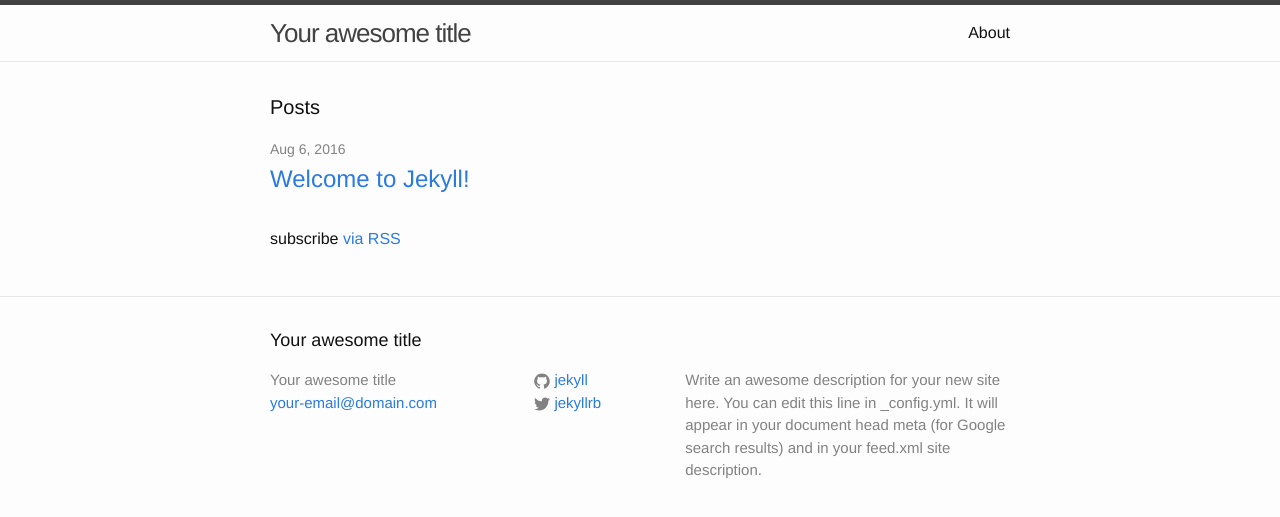
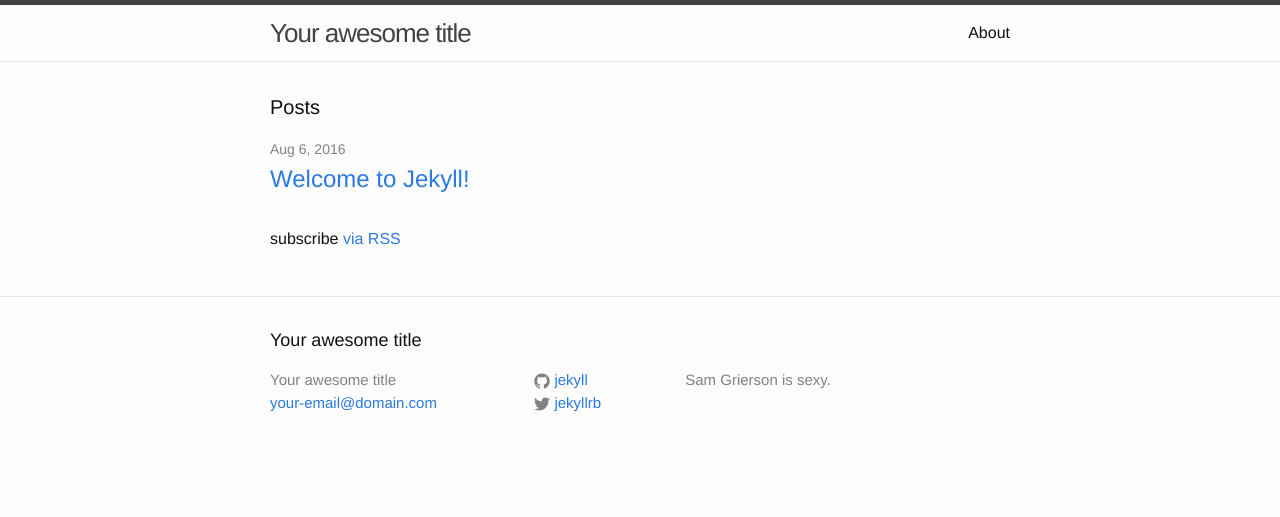
Before and after one commit to mildenthusiasm/mildenthusiasm.github.io, a Jekyll site: the page built from index.html, in a window 1280 px wide. Shown: the top 517 px of the page. Built offline with Jekyll 4.4.1, drawn with Linux system fonts in a browser that asks for light colours.

Commit message:
Update _config.yml

```diff
--- a/_config.yml
+++ b/_config.yml
@@ -9,9 +9,7 @@
 title: Your awesome title
 email: your-email@domain.com
 description: > # this means to ignore newlines until "baseurl:"
-  Write an awesome description for your new site here. You can edit this
-  line in _config.yml. It will appear in your document head meta (for
-  Google search results) and in your feed.xml site description.
+  Sam Grierson is sexy.
 baseurl: "" # the subpath of your site, e.g. /blog
 url: "http://yourdomain.com" # the base hostname & protocol for your site
 twitter_username: jekyllrb
```
